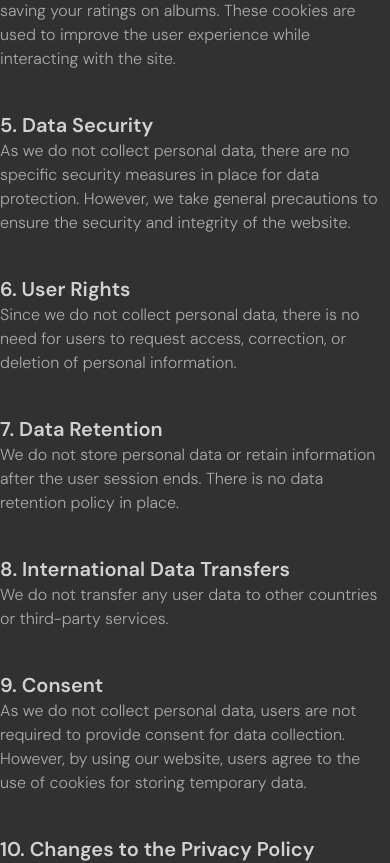
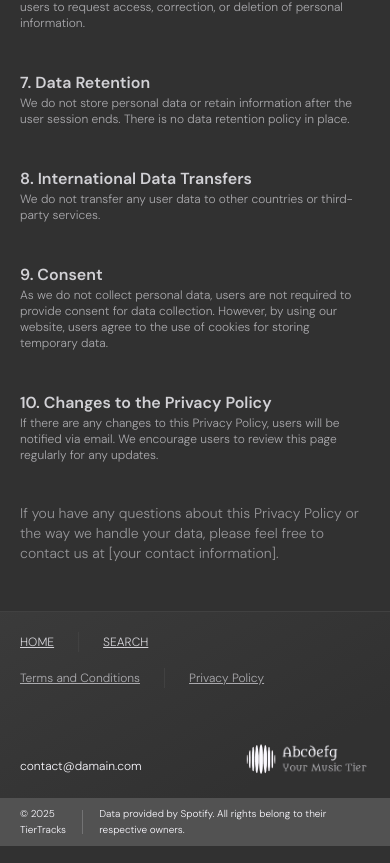
Before and after one commit to eu-o-erick/spotify-2.0, a Next.js app: page /en/privacy-policy in a window 390 px wide. Shown: the part 922-1785 px from the top of the page. Built offline with nearby package versions, Linux system fonts and the light colour scheme; no server answers.

Commit message:
Make footer responsive

```diff
--- a/src/app/[locale]/privacy-policy/page.tsx
+++ b/src/app/[locale]/privacy-policy/page.tsx
@@ -4,20 +4,24 @@ export default function PrivacyPolicy() {
   const t = useTranslations("PrivacyPage");
 
   return (
-    <main className="container py-24 flex-1">
-      <h1 className="text-3xl mb-3 opacity-80">{t("title")}</h1>
-      <p className="mb-20 opacity-60">{t("desc")}</p>
-      <ul className="space-y-2">
+    <main className="container py-24 flex-1 max-sm:py-12">
+      <h1 className="text-3xl mb-3 opacity-80 max-sm:text-xl">{t("title")}</h1>
+      <p className="mb-20 opacity-60  max-sm:mb-16 max-sm:text-sm">
+        {t("desc")}
+      </p>
+      <ul>
         {t
           .raw("sections")
           .map((section: { title: string; desc: string }, index: number) => (
-            <li key={index} className="">
-              <h3 className="text-xl opacity-80">{section.title}</h3>
-              <p className="mb-10 opacity-60">{section.desc}</p>
+            <li key={index}>
+              <h3 className="text-xl opacity-80 max-sm:text-base">
+                {section.title}
+              </h3>
+              <p className="mb-10 opacity-60 max-sm:text-xs">{section.desc}</p>
             </li>
           ))}
       </ul>
-      <p className="text-lg opacity-50">{t("end")}</p>
+      <p className="text-lg opacity-50 max-sm:text-sm">{t("end")}</p>
     </main>
   );
 }
--- a/src/app/[locale]/terms-and-conditions/page.tsx
+++ b/src/app/[locale]/terms-and-conditions/page.tsx
@@ -4,20 +4,24 @@ export default function TermsAndConditions() {
   const t = useTranslations("TermsPage");
 
   return (
-    <main className="container py-24 flex-1">
-      <h1 className="text-3xl mb-3 opacity-80">{t("title")}</h1>
-      <p className="mb-20 opacity-60">{t("desc")}</p>
-      <ul className="space-y-2">
+    <main className="container py-24 flex-1 max-sm:py-12">
+      <h1 className="text-3xl mb-3 opacity-80 max-sm:text-xl">{t("title")}</h1>
+      <p className="mb-20 opacity-60 max-sm:mb-16 max-sm:text-sm">
+        {t("desc")}
+      </p>
+      <ul>
         {t
           .raw("sections")
           .map((section: { title: string; desc: string }, index: number) => (
-            <li key={index} className="">
-              <h3 className="text-xl opacity-80">{section.title}</h3>
-              <p className="mb-10 opacity-60">{section.desc}</p>
+            <li key={index}>
+              <h3 className="text-xl opacity-80 max-sm:text-base">
+                {section.title}
+              </h3>
+              <p className="mb-10 opacity-60 max-sm:text-xs">{section.desc}</p>
             </li>
           ))}
       </ul>
-      <p className="text-lg opacity-50">{t("end")}</p>
+      <p className="text-lg opacity-50 max-sm:text-sm">{t("end")}</p>
     </main>
   );
 }
--- a/src/components/Footer.tsx
+++ b/src/components/Footer.tsx
@@ -4,12 +4,12 @@ import Image from "next/image";
 
 export default function Footer() {
   return (
-    <footer className="relative pt-12">
+    <footer className="relative pt-12 max-sm:pt-5">
       <BgGradient />
-      <div className="relative container grid grid-cols-2 grid-rows-1 pb-6">
+      <div className="relative container grid grid-cols-2 grid-rows-1 pb-6 max-sm:grid-cols-1">
         <div>
-          <nav className="mb-6">
-            <ul className="flex items-center gap-8 text-sm underline">
+          <nav className="mb-6 max-sm:mb-4">
+            <ul className="flex items-center gap-8 text-sm underline max-lg:gap-6 max-sm:text-xs">
               <li className="opacity-80 hover:opacity-100">
                 <Link href={"/"}>HOME</Link>
               </li>
@@ -20,8 +20,8 @@ export default function Footer() {
             </ul>
           </nav>
 
-          <nav className="mb-16">
-            <ul className="flex items-center gap-8 text-sm underline">
+          <nav className="mb-16 max-sm:mb-14">
+            <ul className="flex items-center gap-8 text-sm underline max-lg:gap-6 max-sm:text-xs">
               <li className="opacity-60 hover:opacity-80">
                 <Link href={"/terms-and-conditions"}>Terms and Conditions</Link>
               </li>
@@ -32,20 +32,39 @@ export default function Footer() {
             </ul>
           </nav>
 
-          <p>contact@damain.com</p>
+          <div className="flex justify-between items-end">
+            <p className="max-sm:text-xs">contact@damain.com</p>
+
+            <div className="flex items-center gap-1 sm:hidden">
+              <Image
+                src="/logo.png"
+                width={30}
+                height={30}
+                alt="logo"
+                className=""
+              />
+              <Image
+                src="/name.png"
+                width={90}
+                height={50}
+                alt="logo"
+                className=""
+              />
+            </div>
+          </div>
         </div>
-        <div className="flex justify-end items-start gap-2">
+        <div className="flex justify-end items-start gap-2 max-sm:hidden">
           <Image
             src="/logo.png"
-            width={50}
-            height={50}
+            width={40}
+            height={40}
             alt="logo"
             className=""
           />
           <Image
             src="/name.png"
-            width={150}
-            height={80}
+            width={120}
+            height={60}
             alt="logo"
             className=""
           />
@@ -53,10 +72,10 @@ export default function Footer() {
       </div>
       <div className="relative bg-primary">
         <div className="container py-2">
-          <ul className="flex items-center gap-8 text-xs">
-            <li className="">© 2025 TierTracks</li>
-            <li className="w-px h-4 bg-white opacity-20" />
-            <li className="">
+          <ul className="flex items-center gap-8 text-xs max-sm:text-[10px] max-sm:gap-4">
+            <li className="max-sm:w-[54px]">© 2025 TierTracks</li>
+            <li className="w-px h-6 bg-white opacity-20" />
+            <li>
               Data provided by Spotify. All rights belong to their respective
               owners.
             </li>
--- a/tailwind.config.ts
+++ b/tailwind.config.ts
@@ -16,11 +16,12 @@ export default {
       },
       container: {
         center: true,
+        padding: "20px",
         screens: {
           sm: "100%",
-          md: "768px",
-          lg: "1024px",
-          xl: "1280px",
+          md: "808px",
+          lg: "1064px",
+          xl: "1320px",
         },
       },
       boxShadow: {
```
